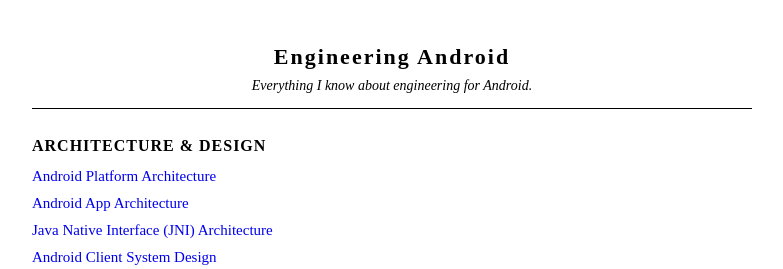
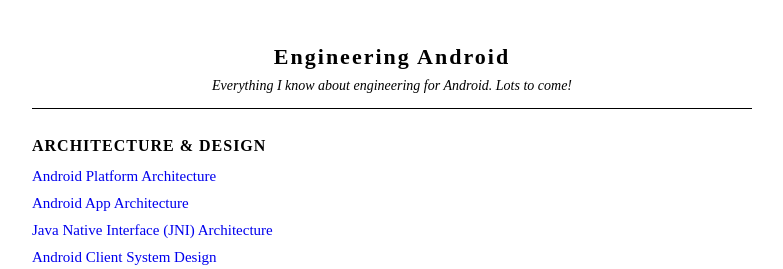
Before and after one commit to michaelrobertobrien/engineering-android, a Jekyll site: the page built from index.md, in a window 1280 px wide. Shown: the top 269 px of the page, without its empty margins (248-1031 px from the left). Built offline with Jekyll 4.4.1, drawn with Linux system fonts in a browser that asks for light colours.

Commit message:
Update index.md

```diff
--- a/index.md
+++ b/index.md
@@ -4,7 +4,7 @@
 ---
 
 <h1>Engineering Android</h1>
-<div class="subheader">Everything I know about engineering for Android.</div>
+<div class="subheader">Everything I know about engineering for Android. Lots to come!</div>
 <hr>
 
 <div class="section-title">Architecture & Design</div>
```
